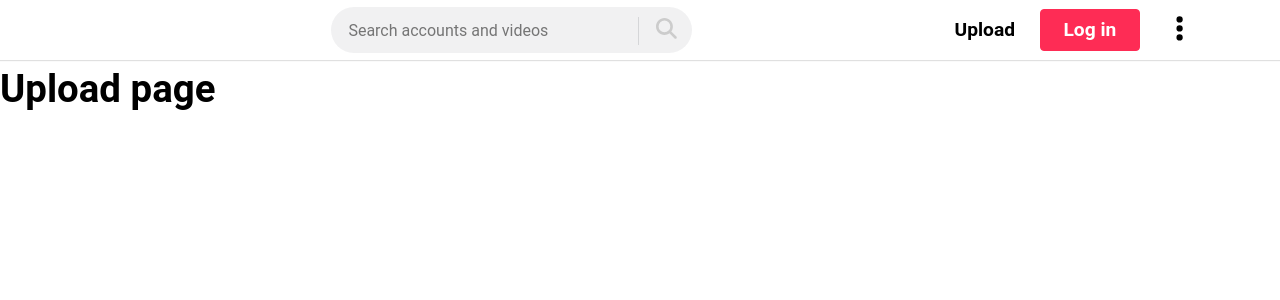
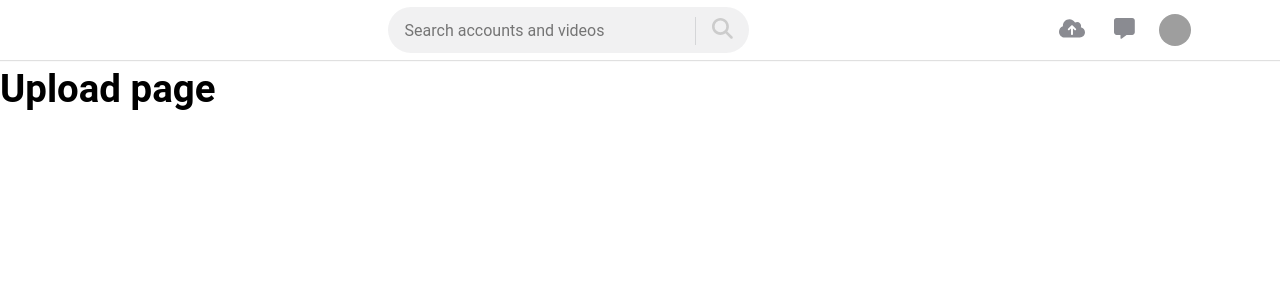
Before and after one commit to CaoTriNguyen/tiktok-ui, a React (Create React App) app: page /upload in a window 1280 px wide. Shown: the top 300 px of the page. Built offline with nearby package versions, Linux system fonts and the light colour scheme; grey boxes are pictures that could not be loaded.

Commit message:
20230801 - Avartar

```diff
--- a/src/components/GlobalStyles/GlobalStyles.scss
+++ b/src/components/GlobalStyles/GlobalStyles.scss
@@ -4,7 +4,7 @@
 :root {
     --primary: #fe2c55;
     --while: #fff;
-    --text-color: #000;
+    --text-color: rgba(22, 24, 35);
 
     //Defaut layout
     --default-layout-header-height: 60px;
@@ -40,3 +40,26 @@ a {
     color: var(--text-color);
     text-decoration: none;
 }
+
+//Custom tippy tooltip
+body {
+    .tippy-box {
+        border-radius: 8px;
+        font-weight: 550;
+        font-size: 1rem;
+        line-height: 1.6rem;
+        background-color: rgba(84, 84, 84, 0.92);
+    }
+
+    .tippy-arrow {
+        color: rgba(84, 84, 84, 0.92);
+    }
+
+    .tippy-content {
+        padding: 8px 9px;
+    }
+
+    .tippy-box[data-placement^='bottom'].tippy-arrow::before {
+        top: -8px;
+    }
+}
--- a/src/components/Layouts/components/Header/Header.module.scss
+++ b/src/components/Layouts/components/Header/Header.module.scss
@@ -153,3 +153,32 @@
 .custom-login {
     cursor: pointer;
 }
+
+//Actions
+.actions {
+    display: flex;
+    align-items: center;
+}
+
+.user-avatar {
+    font-size: 1.4rem;
+    width: 32px;
+    height: 32px;
+    object-fit: cover;
+    margin-left: 12px;
+    background-color: transparent;
+    cursor: pointer;
+    border-radius: 999px;
+}
+
+.action-btn {
+    font-size: 1.3rem;
+    background-color: transparent;
+    color: rgba(22, 24, 35, 0.5);
+    padding: 4px 12px;
+
+    &:hover {
+        cursor: pointer;
+        color: rgba(22, 24, 35, 0.8);
+    }
+}
--- a/src/components/Layouts/components/Header/index.js
+++ b/src/components/Layouts/components/Header/index.js
@@ -1,16 +1,23 @@
 import { useEffect, useState } from 'react';
 import classNames from 'classnames/bind';
 import { FontAwesomeIcon } from '@fortawesome/react-fontawesome';
+import HeadlessTippy from '@tippyjs/react/headless';
 import Tippy from '@tippyjs/react';
 import 'tippy.js/dist/tippy.css';
 import {
     faCircleQuestion,
     faCircleXmark,
+    faCloudUpload,
+    faCoins,
     faEarthAsia,
     faEllipsisVertical,
+    faGear,
     faKeyboard,
     faMagnifyingGlass,
+    faMessage,
+    faSignOut,
     faSpinner,
+    faUser,
 } from '@fortawesome/free-solid-svg-icons';
 
 import styles from './Header.module.scss';
@@ -55,6 +62,8 @@ const cx = classNames.bind(styles);
 function Header() {
     const [searchResult, setSeachResult] = useState([]);
 
+    const currentUser = true;
+
     useEffect(() => {
         setTimeout(() => {
             setSeachResult([]);
@@ -70,13 +79,38 @@ function Header() {
         }
     };
 
+    const userMenu = [
+        {
+            icon: <FontAwesomeIcon icon={faUser} />,
+            title: 'View profile',
+            to: '/profile',
+        },
+        {
+            icon: <FontAwesomeIcon icon={faCoins} />,
+            title: 'Get coins',
+            to: '/coins',
+        },
+        {
+            icon: <FontAwesomeIcon icon={faGear} />,
+            title: 'Setting',
+            to: '/setting',
+        },
+        ...MENU_ITEMS,
+        {
+            icon: <FontAwesomeIcon icon={faSignOut} />,
+            title: 'Log out',
+            to: '/logout',
+            separate: true,
+        },
+    ];
+
     return (
         <header className={cx('wrapper')}>
             <div className={cx('inner')}>
                 <div className={cx('logo')}>
                     <img src={images.logo} alt="" />
                 </div>
-                <Tippy
+                <HeadlessTippy
                     interactive
                     visible={searchResult.length > 0}
                     render={(attrs) => (
@@ -103,19 +137,45 @@ function Header() {
                             <FontAwesomeIcon icon={faMagnifyingGlass} />
                         </button>
                     </div>
+                </HeadlessTippy>
+
+                <div className={cx('actions')}>
+                    {currentUser ? (
+                        <>
+                            <Tippy delay={[0, 200]} content="Upload video" placement="bottom">
+                                <button className={cx('action-btn')}>
+                                    <FontAwesomeIcon icon={faCloudUpload}></FontAwesomeIcon>
+                                </button>
                             </Tippy>
-                <div className={cx('actions')}>
+                            <button className={cx('action-btn')}>
+                                <FontAwesomeIcon icon={faMessage}></FontAwesomeIcon>
+                            </button>
+                        </>
+                    ) : (
+                        <>
                             <Button text onClick={() => {}}>
                                 Upload
                             </Button>
                             <Button primary className={cx('custom-login')} onClick={() => {}}>
                                 Log in
                             </Button>
+                        </>
+                    )}
 
-                    <Menu items={MENU_ITEMS} onChange={handleMenuChange}>
+                    <Menu items={currentUser ? userMenu : MENU_ITEMS} onChange={handleMenuChange}>
+                        {currentUser ? (
+                            <img
+                                className={cx('user-avatar')}
+                                src="https://th.bing.com/th/id/OIP.oCLuRGZOBZsCyWW9bhMi5AAAAA?pid=ImgDet&rs=1"
+                                alt="Nguyen Van A"
+                            />
+                        ) : (
+                            <>
                                 <button className={cx('more-btn')}>
                                     <FontAwesomeIcon icon={faEllipsisVertical} />
                                 </button>
+                            </>
+                        )}
                     </Menu>
                 </div>
             </div>
--- a/src/components/Popper/Menu/Menu.module.scss
+++ b/src/components/Popper/Menu/Menu.module.scss
@@ -12,6 +12,10 @@
         margin: 0;
         padding: 11px 16px;
         line-height: 1.1rem;
+        color: var(--text-color);
+        &.separate {
+            border-top: 1px solid rgba(22, 24, 35, 0.12);
+        }
 
         &:hover {
             background: rgba(22, 23, 35, 0.03);
@@ -29,6 +33,8 @@
     position: relative;
     height: 50px;
     margin-top: -8px;
+    cursor: default;
+    user-select: none;
 }
 
 .back-btn {
@@ -36,12 +42,18 @@
     height: 100%;
     background-color: transparent;
     font-size: 1.2rem;
+    font-weight: 600;
     cursor: pointer;
+
+    &:hover {
+        background: rgba(22, 23, 35, 0.03);
+    }
 }
 
 .header-title {
     position: absolute;
     top: 50%;
     left: 50%;
+    font-size: 1.2rem;
     transform: translate(-50%, -50%);
 }
--- a/src/components/Popper/Menu/MenuItem.js
+++ b/src/components/Popper/Menu/MenuItem.js
@@ -5,8 +5,11 @@ import style from './Menu.module.scss';
 const cx = classNames.bind(style);
 
 function MenuItem({ data, onClick }) {
+    const classes = cx('menu-item', {
+        separate: data.separate,
+    });
     return (
-        <Button className={cx('menu-item')} leftIcon={data.icon} to={data.to} onClick={onClick}>
+        <Button className={classes} leftIcon={data.icon} to={data.to} onClick={onClick}>
             {data.title}
         </Button>
     );
--- a/src/components/Popper/Menu/index.js
+++ b/src/components/Popper/Menu/index.js
@@ -39,6 +39,7 @@ function Menu({ children, items = [], onChange = defaultFn }) {
             interactive
             animation={false}
             delay={[0, 200]}
+            offset={[12, 8]}
             placement="bottom-end"
             render={(attrs) => (
                 <PopperWrapper className={cx('menu-popper')}>
```
Lines whose indentation alone changed are shown as unchanged.
